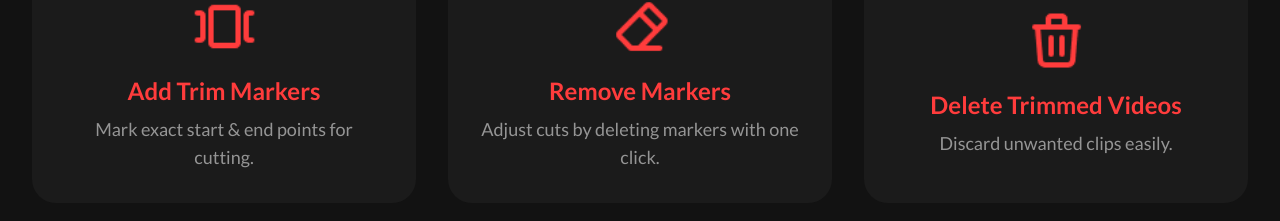
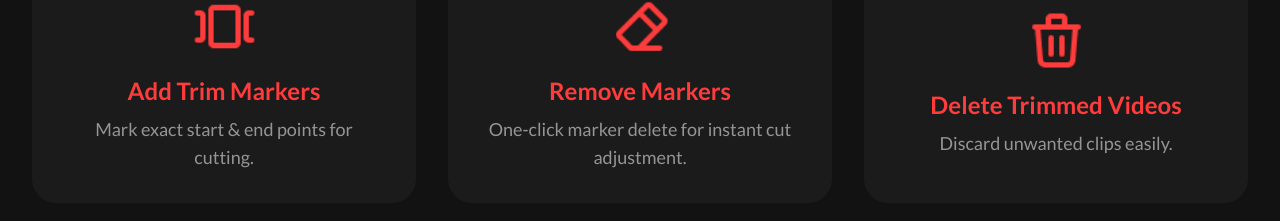
Before and after one commit to chat-app-mern/my-portfolio, a Next.js app: page /about-my-npm-package in a window 1280 px wide. Shown: the part 2486-2707 px from the top of the page. Built offline with nearby package versions, Linux system fonts and the light colour scheme.

Commit message:
Update index.jsx

```diff
--- a/src/pages/about-my-npm-package/index.jsx
+++ b/src/pages/about-my-npm-package/index.jsx
@@ -28,7 +28,7 @@ const AboutMyNpmPackage = () => {
         {
             image: '/images/remove-marker.png',
             name: 'Remove Markers',
-            description: 'Adjust cuts by deleting markers with one click.',
+            description: 'One‑click marker delete for instant cut adjustment.',
         },
         {
             image: '/images/delete-trim-video.png',
```
